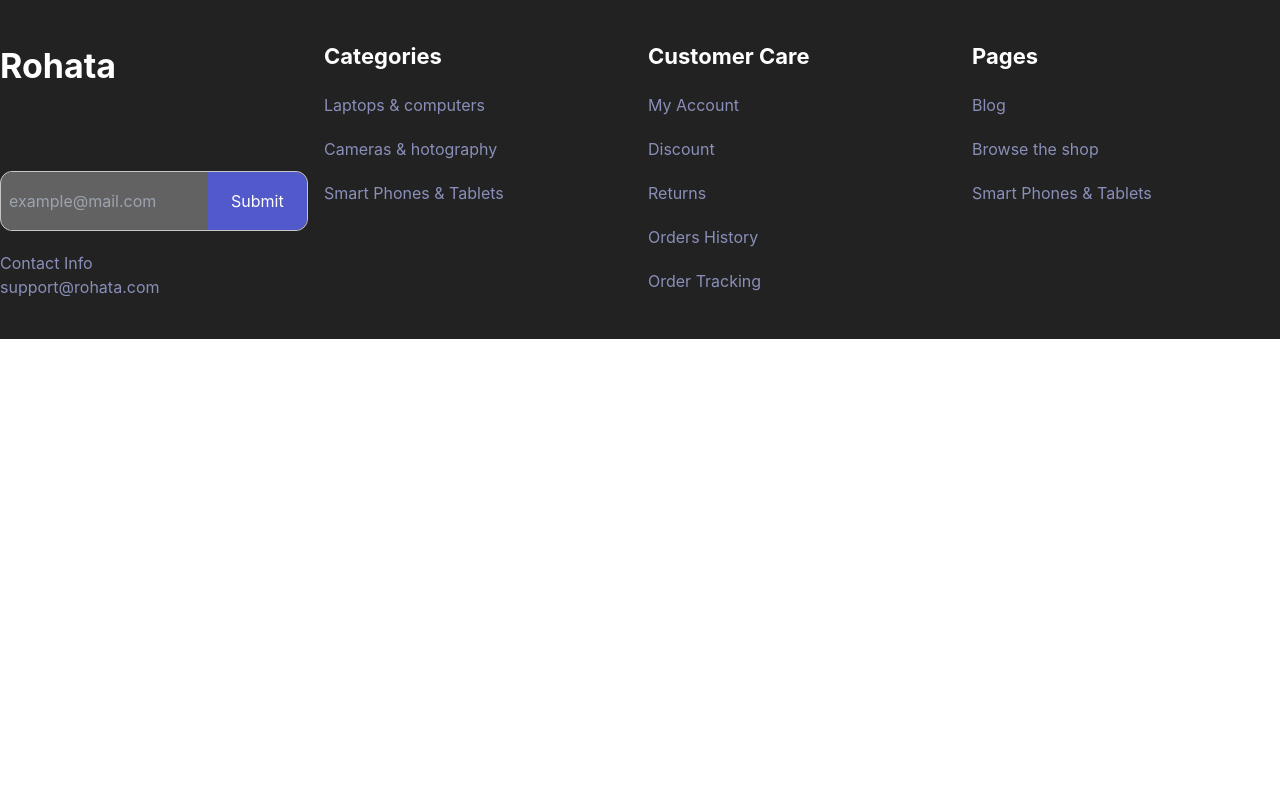
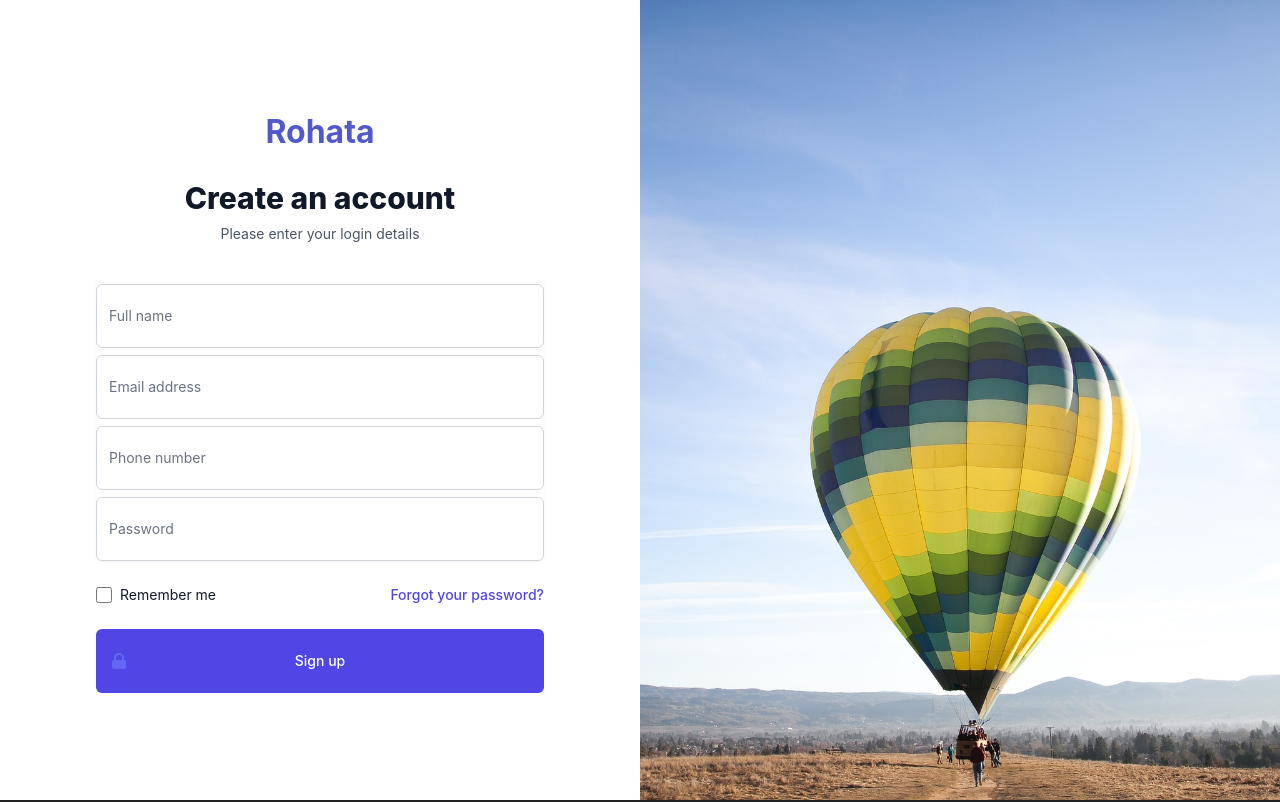
Before and after one commit to MosesAyo/rohata, a React (Create React App) app: page /register in a window 1280 px wide. Shown: the top 802 px of the page. Built offline with nearby package versions, Linux system fonts and the light colour scheme.

Commit message:
added register page

```diff
--- a/package.json
+++ b/package.json
@@ -8,6 +8,8 @@
     "@testing-library/react": "^12.1.3",
     "@testing-library/user-event": "^13.5.0",
     "autoprefixer": "^10.4.2",
+    "axios": "^0.26.1",
+    "jwt-decode": "^3.1.2",
     "postcss": "^8.4.7",
     "react": "^17.0.2",
     "react-dom": "^17.0.2",
--- a/src/App.js
+++ b/src/App.js
@@ -7,6 +7,7 @@ import { Routes, Route } from "react-router-dom"
 import Search from './components/Search';
 import Details from './components/Details';
 import Login from './components/Login';
+import Register from './components/Register';
 
 function App() {
   return (
@@ -16,6 +17,7 @@ function App() {
         <Route path="search" element={ <Search/> } />
         <Route path="details" element={ <Details/>} />
         <Route path="login" element={ <Login/>} />
+        <Route path="register" element={ <Register/>} />
       </Routes>
       <Footer/>
     </div>
--- a/src/components/Footer.js
+++ b/src/components/Footer.js
@@ -4,7 +4,7 @@ import './css/footer.css';
  const footer = function Footer() {
   return (
       <div className="footer-background ">
-            <div class="grid grid-cols-4 gap-4 max-w-7xl mx-auto">
+            <div className="grid grid-cols-4 gap-4 max-w-7xl mx-auto">
                 <div className='mt-10 mb-10'>
                     <h1 className='text-white font-bold text-[34px] text-left'>Rohata</h1>
                     <div className='h-[60px] content-start grid grid-flow-row-dense grid-cols-3 grid-rows-3 border border-[#C6C6C6] pl-2  rounded-xl mt-20 bg-[#626262]'>
--- a/src/components/Navbar.js
+++ b/src/components/Navbar.js
@@ -4,7 +4,7 @@ export default function Navbar() {
   return (
     <div>
         <nav className="bg-white">
-            <div className="max-w-7xl mx-auto sm:px-6 lg:px-8">
+            <div className="max-w-7xl mx-auto px-2 sm:px-6 lg:px-8">
                 <div className="relative flex items-center justify-between h-16">
                 <div className="absolute inset-y-0 left-0 flex items-center sm:hidden">
                     {/* <!-- Mobile menu button--> */}
--- /dev/null
+++ b/src/components/Register.js
@@ -0,0 +1,140 @@
+import React, { useState } from 'react'
+import itemImage from '../assets/images/pl3.jpg';
+import axios from 'axios';
+
+export default function Register() {
+    const [fullname, setFullname] = useState('');
+    const [email, setEmail] = useState('');
+    const [phone, setPhone] = useState('');
+    const [password, setPassword] = useState('');
+
+
+    // const onChange = (val, func)=>{
+    // }
+
+
+    const registerUser = (e)=>{
+        console.log("Sending")
+        // e.preventDefault();
+        axios
+        .post('https://rohata.herokuapp.com/api/users/register', {
+            fullname: fullname,
+            email: email,
+            password: password,
+            phone: phone
+        })
+        .then(res => console.log(res))
+        .catch(err =>
+        console.log(err)
+        );
+    }
+
+  return (
+    <div>
+        <div className='grid grid-cols-2 grid-flow-col bg-[#fff] h-screen'>
+            <div className="h-screen">
+            <div className="min-h-full flex items-center justify-center py-12 px-4 sm:px-6 lg:px-8">
+                <div className="max-w-md w-full space-y-8">
+                    <div>
+                    <p className="App-color Brand-text">Rohata</p>
+                    <h2 className="mt-6 text-center text-3xl font-extrabold text-gray-900">Create an account</h2>
+                    <p className="mt-2 text-center text-sm text-gray-600">
+                        Please enter your login details
+                    </p>
+                    </div>
+                    <form className="mt-8 space-y-6" action="#" method="POST">
+                    <input type="hidden" name="remember" value="true" />
+                    <div className="rounded-md shadow-sm -space-y-px">
+                        <div className='pt-2'>
+                            <label htmlFor= "name" className="sr-only">Fullname</label>
+                            <input
+                                onChange={(val)=>setFullname(val)}
+                                id="name"
+                                name="name"
+                                type="name"
+                                autoComplete="name"
+                                required
+                                className="h-16 appearance-none rounded-md relative block w-full px-3 py-2 border border-gray-300 placeholder-gray-500 text-gray-900 focus:outline-none focus:ring-indigo-500 focus:border-indigo-500 focus:z-10 sm:text-sm"
+                                placeholder="Full name"
+                            />
+                        </div>
+                        <div className='pt-2'>
+                            <label htmlFor= "email-address" className="sr-only">Email address</label>
+                            <input
+                                onChange={(val)=>setEmail(val)}
+                                id="email-address"
+                                name="email"
+                                type="email"
+                                autoComplete="email"
+                                required
+                                className="h-16 appearance-none rounded-md relative block w-full px-3 py-2 border border-gray-300 placeholder-gray-500 text-gray-900 focus:outline-none focus:ring-indigo-500 focus:border-indigo-500 focus:z-10 sm:text-sm"
+                                placeholder="Email address"
+                                />
+                        </div>
+                        <div className='pt-2'>
+                            <label htmlFor= "phone" className="sr-only">Phone number</label>
+                            <input
+                                onChange={(val)=>setPhone(val)}
+                                id="phone"
+                                name="phone"
+                                type="phone"
+                                autoComplete="phone"
+                                required
+                                className="h-16 appearance-none rounded-md relative block w-full px-3 py-2 border border-gray-300 placeholder-gray-500 text-gray-900 focus:outline-none focus:ring-indigo-500 focus:border-indigo-500 focus:z-10 sm:text-sm"
+                                placeholder="Phone number"
+                                />
+                        </div>
+                        <div className='pt-2'>
+                            <label htmlFor="password" className="sr-only">Password</label>
+                            <input
+                                onChange={(val)=>setPassword(val)}
+                                id="password"
+                                name="password"
+                                type="password"
+                                autoComplete="current-password"
+                                required className="h-16 appearance-none rounded-none relative block w-full px-3 py-2 border border-gray-300 placeholder-gray-500 text-gray-900 rounded-t-md rounded-b-md focus:outline-none focus:ring-indigo-500 focus:border-indigo-500 focus:z-10 sm:text-sm"
+                                placeholder="Password"
+                                />
+                        </div>
+                    </div>
+
+                    <div className="flex items-center justify-between">
+                        <div className="flex items-center">
+                        <input id="remember-me" name="remember-me" type="checkbox" className="h-4 w-4 text-indigo-600 focus:ring-indigo-500 border-gray-300 rounded"/>
+                        <label htmlFor="remember-me" className="ml-2 block text-sm text-gray-900"> Remember me </label>
+                        </div>
+
+                        <div className="text-sm">
+                        <a href="#" className="font-medium text-indigo-600 hover:text-indigo-500"> Forgot your password? </a>
+                        </div>
+                    </div>
+
+                    <div>
+                        <button
+                            onSubmit={()=>registerUser()}
+                            type="button"
+                            className="h-16 group relative w-full flex justify-center py-2 px-4 border border-transparent text-sm font-medium rounded-md text-white bg-indigo-600 hover:bg-indigo-700 focus:outline-none focus:ring-2 focus:ring-offset-2 focus:ring-indigo-500"
+                            >
+                            <span className="absolute left-0 inset-y-0 flex items-center pl-3">
+                                {/* <!-- Heroicon name: solid/lock-closed --> */}
+                                <svg className="h-5 w-5 text-indigo-500 group-hover:text-indigo-400" xmlns="http://www.w3.org/2000/svg" viewBox="0 0 20 20" fill="currentColor" aria-hidden="true">
+                                <path fillRule="evenodd" d="M5 9V7a5 5 0 0110 0v2a2 2 0 012 2v5a2 2 0 01-2 2H5a2 2 0 01-2-2v-5a2 2 0 012-2zm8-2v2H7V7a3 3 0 016 0z" clipRule="evenodd" />
+                                </svg>
+                            </span>
+                            <p className='my-auto'>
+
+                        Sign up
+                        </p>
+                        </button>
+                    </div>
+                    </form>
+                </div>
+                </div>
+            </div>
+            <div className="">
+                <img className='h-screen object-cover' src={itemImage} />
+            </div>
+        </div>
+    </div>
+  )
+}
```
Also changed, not shown: src/assets/images/pl3.jpg (added), 1 other file (tests, documents, lock files or other folders).
